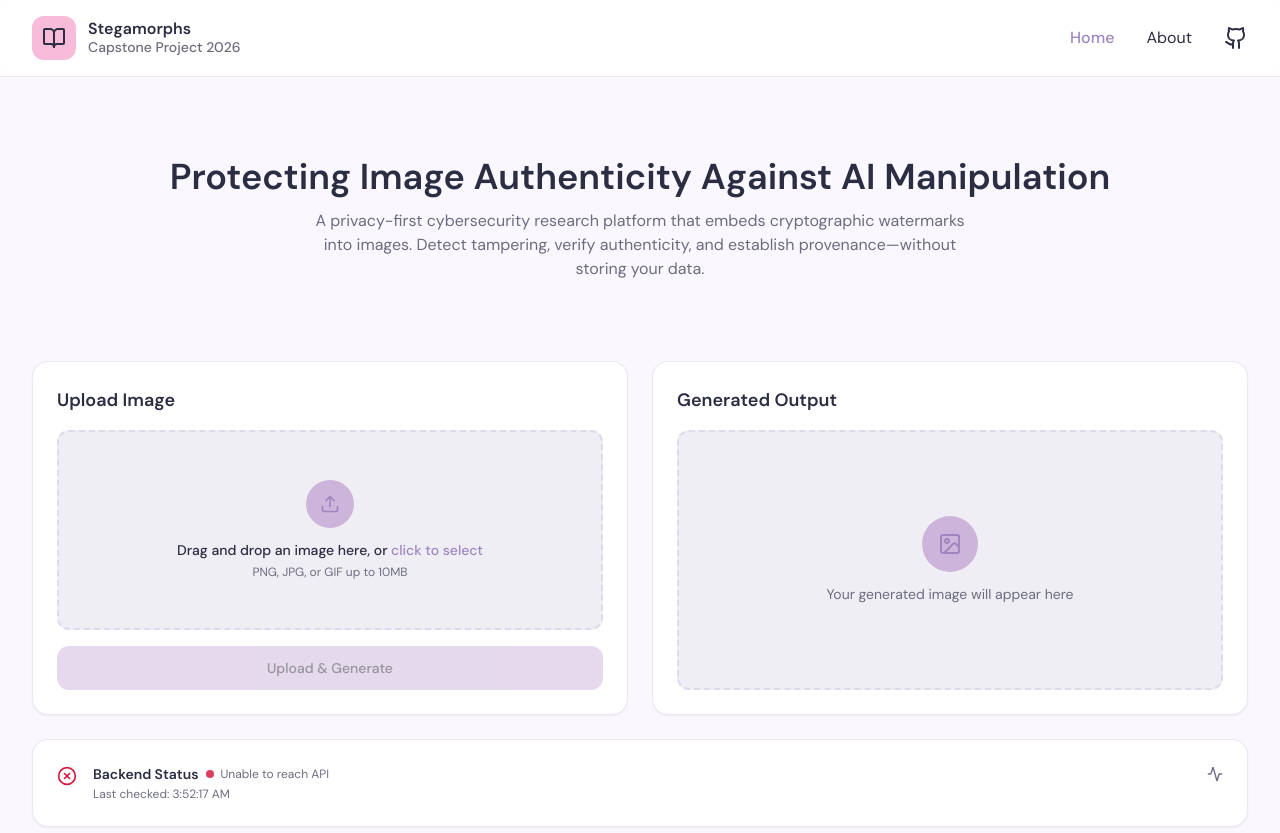
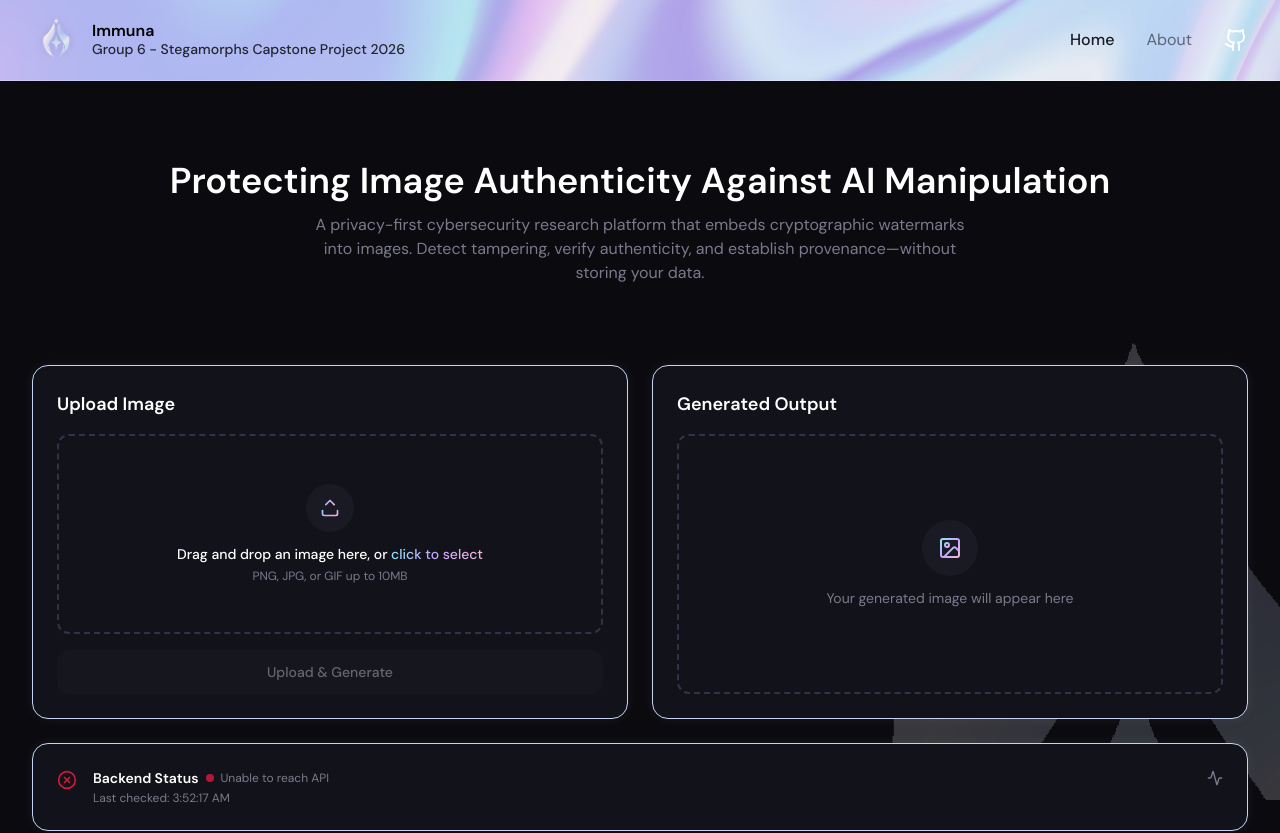
Before and after one commit to mochibearr/immuna, a React (Vite) app: page / in a window 1280 px wide. Shown: the top 833 px of the page. Built offline with nearby package versions, Linux system fonts and the light colour scheme; no server answers.

Commit message:
Improved UI styling

```diff
--- a/src/App.tsx
+++ b/src/App.tsx
@@ -9,13 +9,34 @@ type Page = "home" | "about";
 export default function App() {
   const [currentPage, setCurrentPage] = useState<Page>("home");
 
-  return (
-    <div className="min-h-screen flex flex-col" style={{ backgroundColor: "var(--background)" }}>
+return (
+  <div className="relative isolate min-h-screen flex flex-col bg-[#0A0A0F]">
+    <div className="pointer-events-none fixed inset-0 z-0 overflow-hidden">
+  <div
+    style={{
+      position: "absolute",
+      right: "-300px",
+      bottom: "-400px",
+      width: "900px",
+      height: "900px",
+      backgroundImage: "url('/logo.png')",
+      backgroundRepeat: "no-repeat",
+      backgroundSize: "contain",
+      backgroundPosition: "center",
+      opacity: 0.30,
+      filter: "brightness(0.7) saturate(0.6)",
+      transform: "rotate(90deg)",
+      transformOrigin: "center",
+    }}
+  />
+    </div>
+    <div className="relative z-10 flex flex-col min-h-screen">
       <Header currentPage={currentPage} onNavigate={setCurrentPage} />
       <div className="flex-1">
         {currentPage === "home" ? <HomePage /> : <AboutPage />}
       </div>
       <Footer />
     </div>
-  );
+  </div>
+);
 }
--- a/src/components/Layout/Header.tsx
+++ b/src/components/Layout/Header.tsx
@@ -12,9 +12,10 @@ export default function Header({ currentPage, onNavigate }: HeaderProps) {
     <header
       className="sticky top-0 z-50 w-full"
       style={{
-        backgroundColor: "rgba(255,255,255,0.90)",
-        borderBottom: "1px solid var(--border)",
-        backdropFilter: "blur(8px)",
+        backgroundImage: "url('/holographic.jpg')",
+        backgroundSize: "cover",
+        backgroundPosition: "right top",
+        borderBottom: "1px solid rgba(255,255,255,0.25)",
       }}
     >
       <div className="max-w-7xl mx-auto px-8 py-4 flex items-center justify-between">
@@ -22,18 +23,24 @@ export default function Header({ currentPage, onNavigate }: HeaderProps) {
           onClick={() => onNavigate("home")}
           className="flex items-center gap-3 hover:opacity-80 transition-opacity"
         >
-          <div
-            className="w-11 h-11 rounded-xl flex items-center justify-center"
-            style={{ backgroundColor: "var(--primary)" }}
-          >
-            <BookOpen className="w-6 h-6" style={{ color: "var(--foreground)" }} />
+          <div className="w-12 h-12 rounded-xl overflow-hidden flex items-center justify-center">
+            <img
+              src="/logo.png"
+              alt="Immuna logo"
+              className="w-full h-full object-contain"
+              style={{
+                transform: "rotate(90deg)",
+                filter: "drop-shadow(0 0 4px rgba(83, 61, 112, 0.18))"
+              }}
+            />
           </div>
+
           <div className="text-left">
-            <div className="text-base font-semibold leading-tight" style={{ color: "var(--foreground)" }}>
-              Stegamorphs
+            <div className="text-base font-semibold leading-tight text-black">
+              Immuna
             </div>
-            <div className="text-sm leading-tight" style={{ color: "var(--muted-foreground)" }}>
-              Capstone Project 2026
+            <div className="text-sm leading-tight text-black/80">
+              Group 6 - Stegamorphs Capstone Project 2026
             </div>
           </div>
         </button>
@@ -43,21 +50,23 @@ export default function Header({ currentPage, onNavigate }: HeaderProps) {
             <button
               key={page}
               onClick={() => onNavigate(page)}
-              className="text-base capitalize transition-colors"
+              className="text-base capitalize transition-colors hover:text-[#1A1A24]"
               style={{
-                color: currentPage === page ? "var(--accent)" : "var(--foreground)",
-                fontWeight: currentPage === page ? 500 : 400,
+                color: currentPage === page
+                ? "#1A1A24"
+                : "rgba(26,26,36,0.6)",
+              fontWeight: currentPage === page ? 500 : 400,
               }}
             >
-              {page.charAt(0).toUpperCase() + page.slice(1)}
-            </button>
+            {page.charAt(0).toUpperCase() + page.slice(1)}
+        </button>
           ))}
+
           <a
-            href="https://github.com"
+            href="https://github.com/mochibearr/stegamorphs"
             target="_blank"
             rel="noopener noreferrer"
-            className="transition-opacity hover:opacity-70"
-            style={{ color: "var(--foreground)" }}
+            className="transition-opacity hover:opacity-70 text-white"
             aria-label="GitHub"
           >
             <Github className="w-6 h-6" />
--- a/src/components/about/AcademicContext.tsx
+++ b/src/components/about/AcademicContext.tsx
@@ -15,7 +15,7 @@ export default function AcademicContext() {
 
       <div className="space-y-4 text-base leading-relaxed" style={{ color: "var(--muted-foreground)" }}>
         <p>
-          Stegamorphs is a cybersecurity research project developed within a capstone context at
+          Image Shield is a cybersecurity research project developed within a capstone context at
           the Southern Alberta Institute of Technology (SAIT). This work explores steganography and
           digital watermarking as proactive defenses against generative AI–driven image
           manipulation. As synthetic media technologies continue to evolve, the need for technical
--- a/src/components/about/HeroSection.tsx
+++ b/src/components/about/HeroSection.tsx
@@ -5,13 +5,13 @@ export default function HeroSection() {
         className="text-5xl font-semibold mb-6"
         style={{ color: "var(--foreground)" }}
       >
-        Why We Built Stegamorphs
+        Why We Built ImageShield
       </h1>
       <p
         className="max-w-3xl mx-auto text-base leading-relaxed"
         style={{ color: "var(--muted-foreground)" }}
       >
-        Stegamorphs is a cybersecurity capstone project focused on privacy-preserving
+        Image Shield is a cybersecurity capstone project focused on privacy-preserving
         steganography. We believe that in an era of increasing digital surveillance, individuals
         should have access to tools that enable secure, private communication through
         inconspicuous channels.
--- a/src/components/home/OutputSection.tsx
+++ b/src/components/home/OutputSection.tsx
@@ -1,5 +1,6 @@
 import { Image as ImageIcon } from "lucide-react";
 import Card from "../ui/Card";
+import React from "react";
 
 interface OutputSectionProps {
   outputUrl: string | null;
@@ -25,7 +26,19 @@ export default function OutputSection({ outputUrl }: OutputSectionProps) {
         ) : (
           <div className="flex flex-col items-center gap-3 p-8 select-none">
             <div className="w-14 h-14 rounded-full flex items-center justify-center" style={{ backgroundColor: "var(--secondary)" }}>
-              <ImageIcon className="w-6 h-6" style={{ color: "var(--accent)" }} />
+              <svg width="0" height="0">
+                <defs>
+                  <linearGradient id="iconGradient" x1="0%" y1="0%" x2="100%" y2="100%">
+                    <stop offset="0%" stopColor="#8FE3F7" />
+                    <stop offset="50%" stopColor="#C6A4FF" />
+                    <stop offset="100%" stopColor="#F3B6D6" />
+                  </linearGradient>
+                </defs>
+              </svg>
+
+              {React.cloneElement(<ImageIcon className="w-6 h-6" />, {
+                stroke: "url(#iconGradient)",
+              })}
             </div>
             <p className="text-sm text-center" style={{ color: "var(--muted-foreground)" }}>
               Your generated image will appear here
--- a/src/components/ui/Card.tsx
+++ b/src/components/ui/Card.tsx
@@ -11,7 +11,8 @@ export default function Card({ children, className = "", style }: CardProps) {
       style={{
         backgroundColor: "var(--card)",
         color: "var(--card-foreground)",
-        border: "1px solid var(--border)",
+        border: "1px solid #c7d4f0",
+        boxShadow: "0 0 12px rgba(199,212,240,0.08)",
         ...style,
       }}
     >
--- a/src/components/ui/FeatureCard.tsx
+++ b/src/components/ui/FeatureCard.tsx
@@ -1,3 +1,4 @@
+import React from "react";
 import Card from "./Card";
 
 interface FeatureCardProps {
@@ -13,11 +14,27 @@ export default function FeatureCard({ icon, title, description }: FeatureCardPro
         className="w-10 h-10 rounded-full flex items-center justify-center mb-4"
         style={{ backgroundColor: "var(--muted)" }}
       >
-        <span style={{ color: "var(--accent)" }}>{icon}</span>
+        {/* Gradient definition */}
+        <svg width="0" height="0">
+          <defs>
+            <linearGradient id="iconGradient" x1="0%" y1="0%" x2="100%" y2="100%">
+              <stop offset="0%" stopColor="#8FE3F7" />
+              <stop offset="50%" stopColor="#C6A4FF" />
+              <stop offset="100%" stopColor="#F3B6D6" />
+            </linearGradient>
+          </defs>
+        </svg>
+
+        {/* Apply gradient to icon */}
+        {React.cloneElement(icon, {
+          stroke: "url(#iconGradient)",
+        })}
       </div>
+
       <h3 className="text-sm font-semibold mb-1" style={{ color: "var(--foreground)" }}>
         {title}
       </h3>
+
       <p className="text-xs leading-relaxed" style={{ color: "var(--muted-foreground)" }}>
         {description}
       </p>
--- a/src/components/ui/UploadZone.tsx
+++ b/src/components/ui/UploadZone.tsx
@@ -1,5 +1,6 @@
 import { useCallback, useRef, useState } from "react";
 import { Upload } from "lucide-react";
+import React from "react";
 
 interface UploadZoneProps {
   onFileSelect: (file: File) => void;
@@ -31,7 +32,7 @@ export default function UploadZone({ onFileSelect, preview }: UploadZoneProps) {
 
   return (
     <div
-      className="relative rounded-xl border-2 border-dashed flex flex-col items-center justify-center min-h-[200px] cursor-pointer transition-colors duration-200 overflow-hidden"
+      className="relative rounded-xl border-2 border-dashed flex flex-col items-center justify-center min-h-[200px] h-full cursor-pointer transition-colors duration-200 overflow-hidden"
       style={{
         borderColor: dragOver ? "var(--accent)" : "var(--border)",
         backgroundColor: dragOver ? "rgba(159,134,192,0.06)" : "var(--muted)",
@@ -67,12 +68,26 @@ export default function UploadZone({ onFileSelect, preview }: UploadZoneProps) {
             className="w-12 h-12 rounded-full flex items-center justify-center"
             style={{ backgroundColor: "var(--secondary)" }}
           >
-            <Upload className="w-5 h-5" style={{ color: "var(--accent)" }} />
+            <svg width="0" height="0">
+              <defs>
+                <linearGradient id="iconGradient" x1="0%" y1="0%" x2="100%" y2="100%">
+                  <stop offset="0%" stopColor="#8FE3F7" />
+                  <stop offset="50%" stopColor="#C6A4FF" />
+                  <stop offset="100%" stopColor="#F3B6D6" />
+                </linearGradient>
+              </defs>
+            </svg>
+
+            {React.cloneElement(<Upload className="w-5 h-5" />, {
+              stroke: "url(#iconGradient)",
+            })}
           </div>
           <div>
             <p className="text-sm font-medium" style={{ color: "var(--foreground)" }}>
               Drag and drop an image here, or{" "}
-              <span style={{ color: "var(--accent)" }}>click to select</span>
+              <span className="bg-gradient-to-r from-[#8FE3F7] via-[#C6A4FF] to-[#F3B6D6] bg-clip-text text-transparent">
+                click to select
+              </span>
             </p>
             <p className="text-xs mt-1" style={{ color: "var(--muted-foreground)" }}>
               PNG, JPG, or GIF up to 10MB
--- a/src/index.css
+++ b/src/index.css
@@ -4,7 +4,7 @@
 @tailwind components;
 @tailwind utilities;
 
-:root {
+/* :root {
   --font-size: 16px;
   --background: #FAF7FF;
   --foreground: #2B2D42;
@@ -22,6 +22,47 @@
   --border: rgba(159, 134, 192, 0.2);
   --ring: #9F86C0;
   --radius: 1rem;
+  --font-weight-medium: 500;
+  --font-weight-normal: 400;
+}
+*/
+
+:root {
+  --font-size: 16px;
+
+  /* Base */
+  --background: #0A0A0F;
+  --foreground: #FFFFFF;
+
+  /* Cards */
+  --card: #12121A;
+  --card-foreground: #FFFFFF;
+
+  /* Primary (gradient will be applied in components) */
+  --primary: #C6A4FF;
+  --primary-foreground: #0A0A0F;
+
+  /* Secondary */
+  --secondary: #1A1A24;
+  --secondary-foreground: #B8B8C5;
+
+  /* Muted */
+  --muted: #12121A;
+  --muted-foreground: #7A7A8C;
+
+  /* Accent (holographic tones) */
+  --accent: #C6A4FF;
+  --accent-foreground: #FFFFFF;
+
+  /* Destructive */
+  --destructive: #d4183d;
+
+  /* Borders / UI */
+  --border: rgba(198, 164, 255, 0.2);
+  --ring: #C6A4FF;
+
+  --radius: 1rem;
+
   --font-weight-medium: 500;
   --font-weight-normal: 400;
 }
--- a/src/pages/HomePage.tsx
+++ b/src/pages/HomePage.tsx
@@ -28,7 +28,7 @@ export default function HomePage() {
 
   return (
     <main className="w-full">
-      <section className="px-6 pt-20 pb-12 text-center" style={{ backgroundColor: "var(--background)" }}>
+      <section className="px-6 pt-20 pb-12 text-center bg-transparent">
         <h1 className="text-3xl md:text-4xl font-semibold mb-3" style={{ color: "var(--foreground)" }}>
           Protecting Image Authenticity Against AI Manipulation
         </h1>
```
Also changed, not shown: tsconfig.json (+15 -4 lines), public/holographic.jpg (added), public/logo.png (added).
